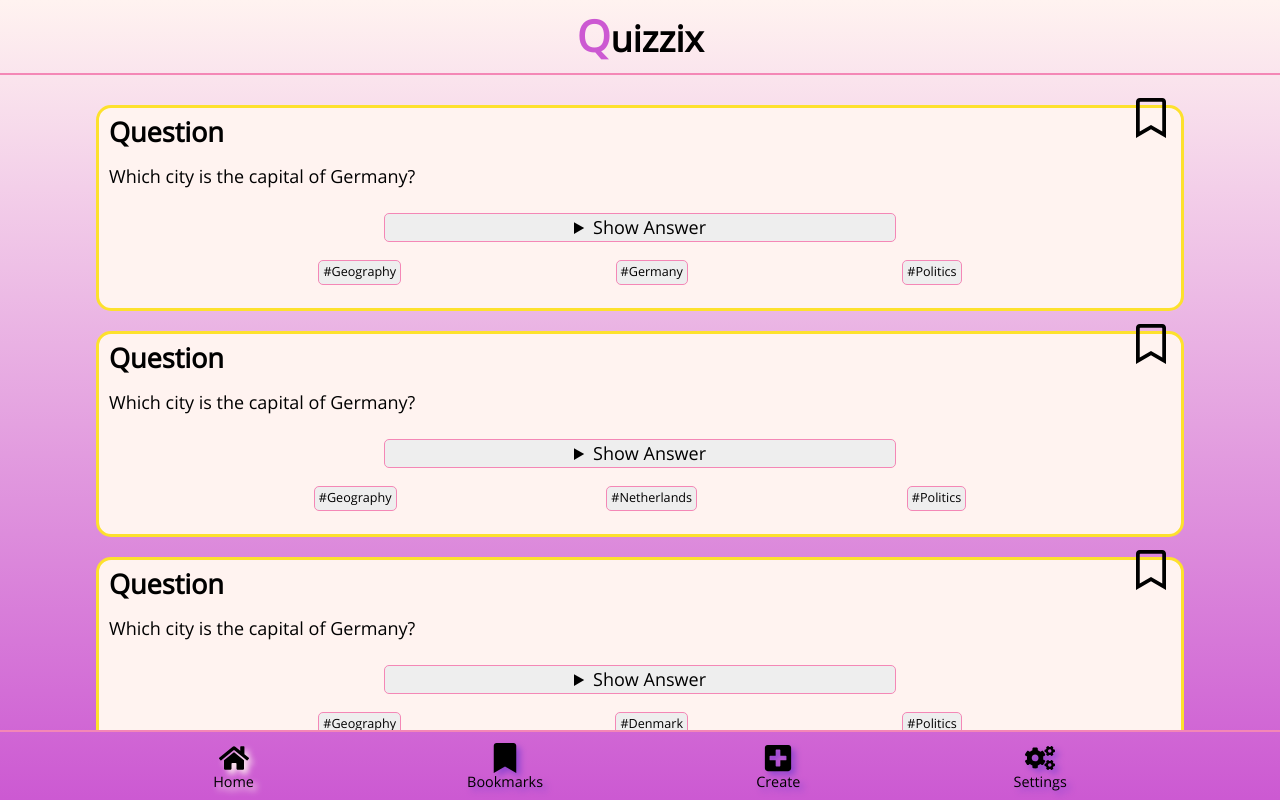
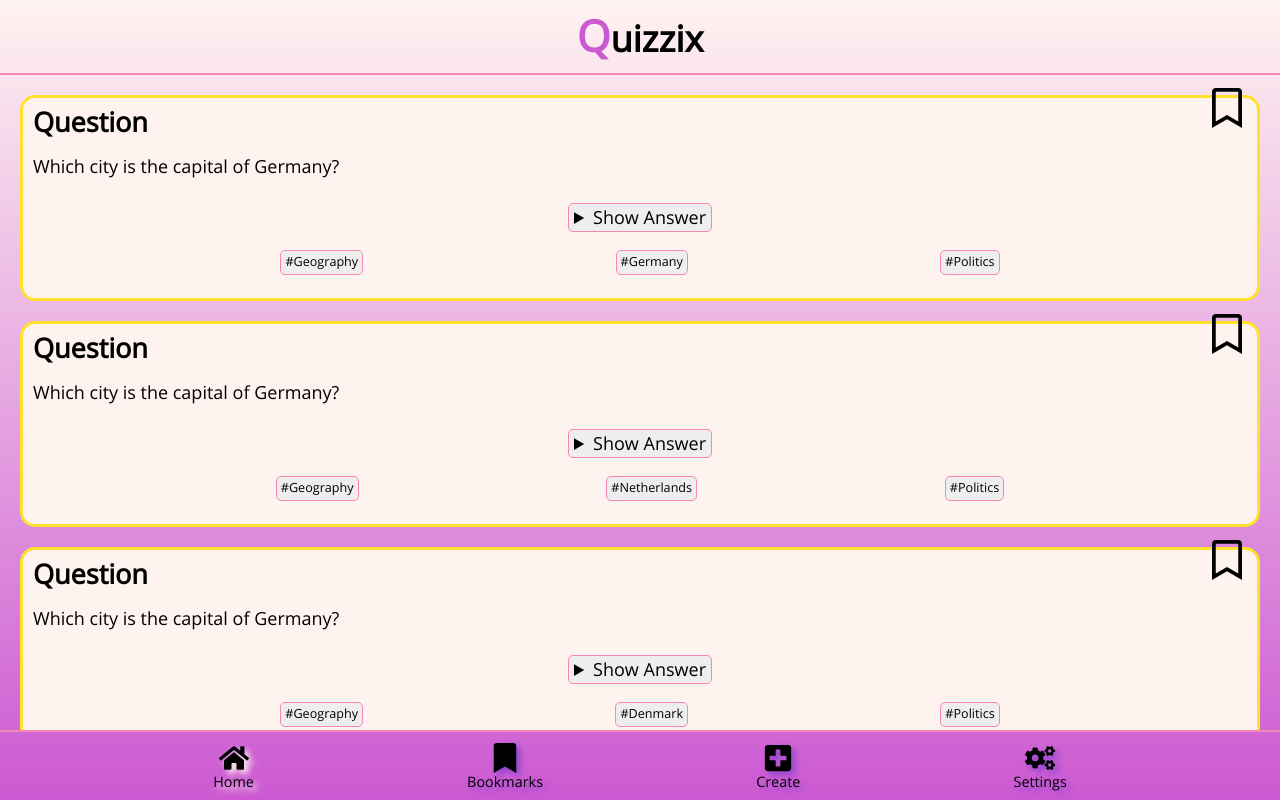
Before and after one commit to dw0111/quiz-app, a website: page index.html in a window 1280 px wide. Drawn offline with Linux system fonts and the light colour scheme.

Commit message:
Change card sizing so size is determined by available space

```diff
--- a/components/_app-grid.css
+++ b/components/_app-grid.css
@@ -9,5 +9,6 @@
   display: grid;
   align-items: start;
   overflow-y: scroll;
-  padding: 20px 0;
+  gap: 20px;
+  padding: 20px;
 }
--- a/components/_question-card.css
+++ b/components/_question-card.css
@@ -2,9 +2,7 @@
   border: 3px solid var(--color-yellow);
   border-radius: 15px;
   background-color: var(--color-snow);
-  width: 85vw;
   padding: 5px;
-  margin: 10px auto;
 }
 
 .card__header {
@@ -47,14 +45,14 @@
   border: 1px solid var(--color-pink);
   border-radius: 5px;
   background-color: #eee;
-  width: 40vw;
+  padding: 0 5px;
 }
 
 .card__tag-list {
   display: flex;
   justify-content: space-evenly;
+  list-style-type: none;
   width: 100%;
-  list-style-type: none;
   padding: 0;
 }
 
```
